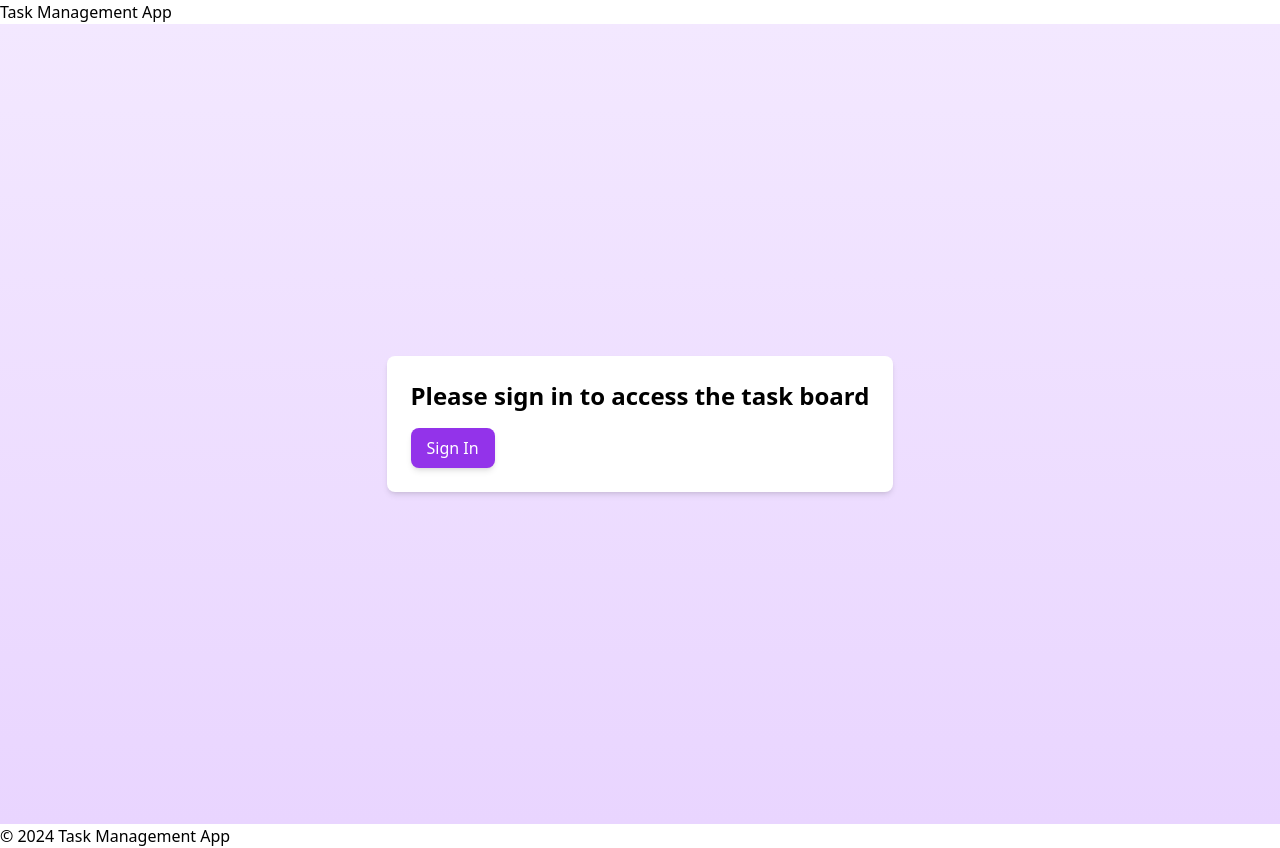
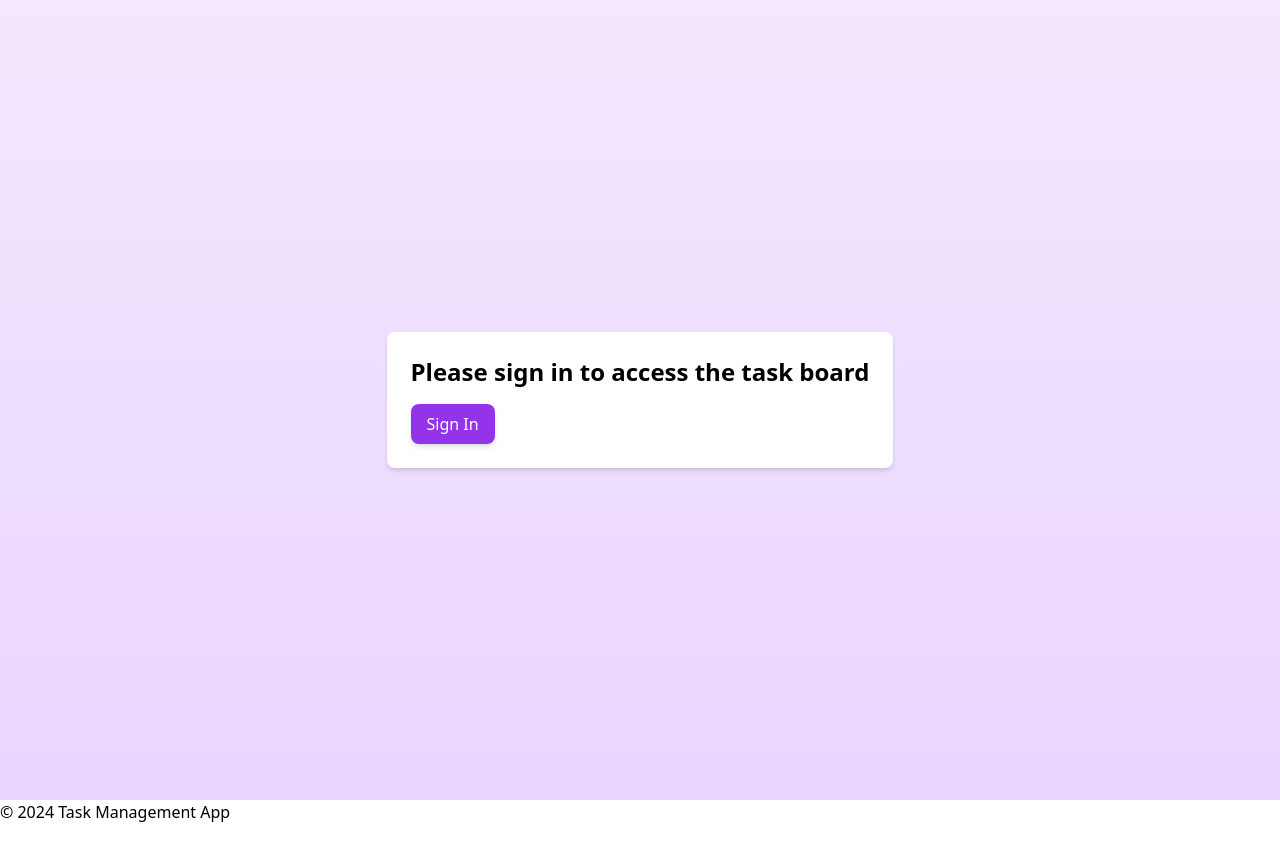
Before and after one commit to GreatnessGrace/Task-Manager, a Next.js app in the folder my-task-app/: page / in a window 1280 px wide. After the commit the page ends 824 px from the top, so only its background shows below. Built offline with nearby package versions, Linux system fonts and the light colour scheme.

Commit message:
removed useless header

```diff
--- a/my-task-app/src/app/layout.tsx
+++ b/my-task-app/src/app/layout.tsx
@@ -13,9 +13,7 @@ const Layout: React.FC<{ children: React.ReactNode }> = ({ children }) => {
       </head>
       <body>
         <SessionProvider>
-          <header>
-            <h1>Task Management App</h1>
-          </header>
+
           <main>{children}</main>
           <footer>
             <p>&copy; 2024 Task Management App</p>
```
